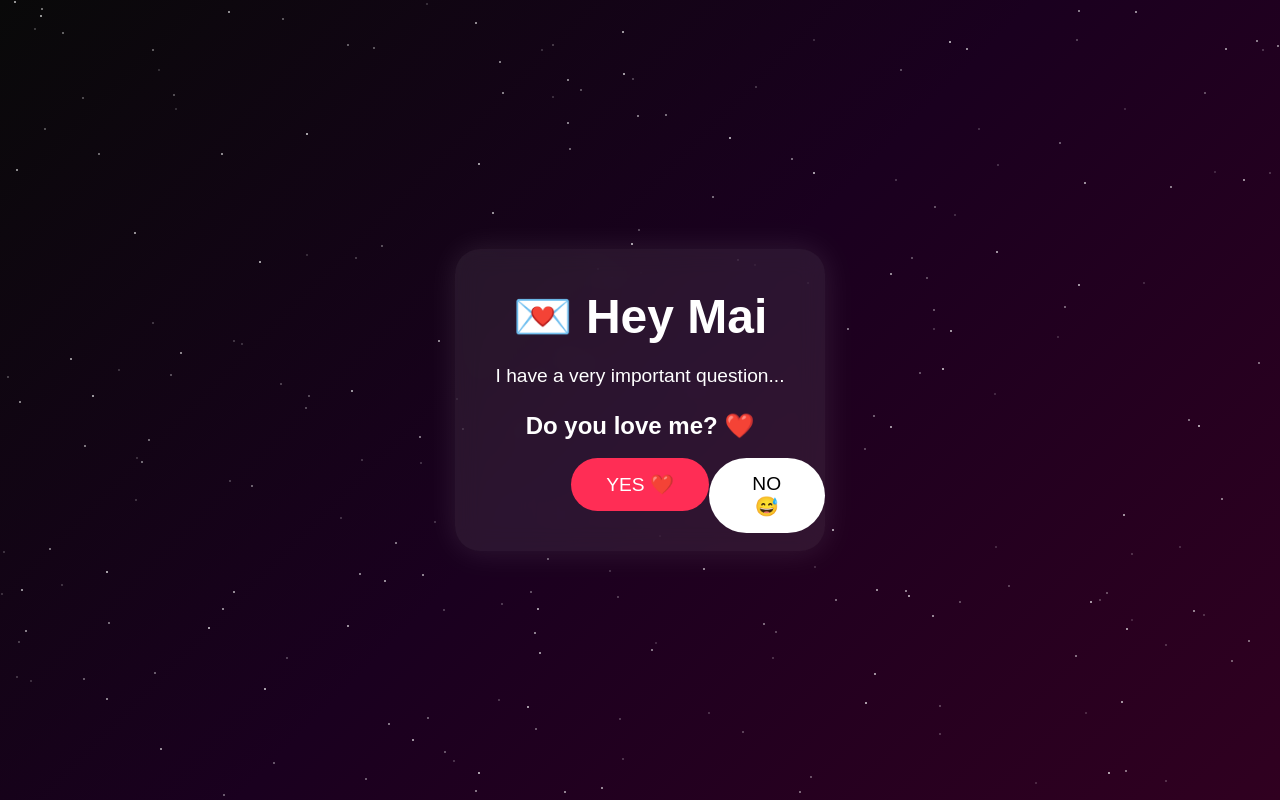
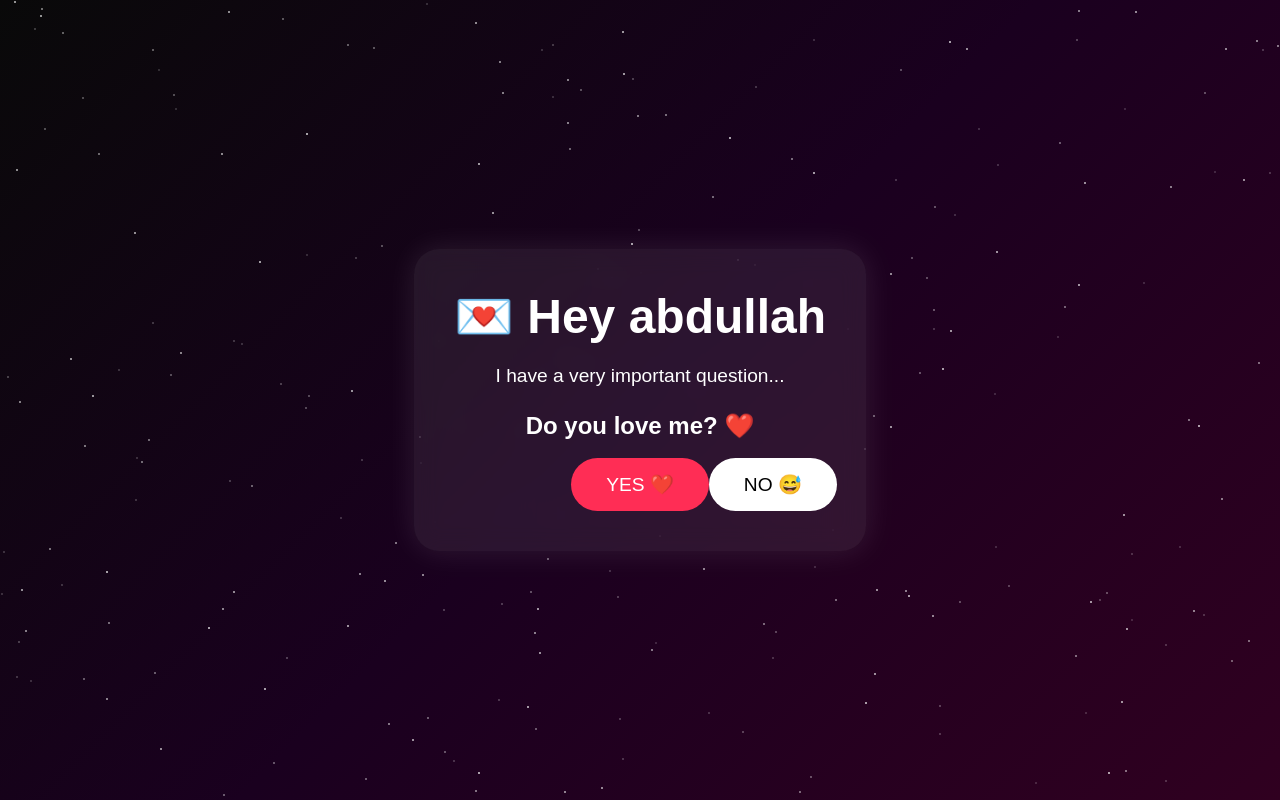
Before and after one commit to hashouljohn-commits/html, a plain HTML site: page index.html in a window 1280 px wide. Drawn offline with Linux system fonts and the light colour scheme.

Commit message:
Change title and greeting from Mai to Abdullah

```diff
--- a/index.html
+++ b/index.html
@@ -3,7 +3,7 @@
 <head>
 <meta charset="UTF-8">
 <meta name="viewport" content="width=device-width, initial-scale=1.0">
-<title>A Question For Mai ❤️</title>
+<title>A Question For abdullah ❤️</title>
 
 <style>
 *{
@@ -191,7 +191,7 @@ button{
 
 <div class="container" id="questionScreen">
     <div class="card">
-        <h1>💌 Hey Mai</h1>
+        <h1>💌 Hey abdullah</h1>
         <p>I have a very important question...</p>
         <h2>Do you love me? ❤️</h2>
         <br>
```
